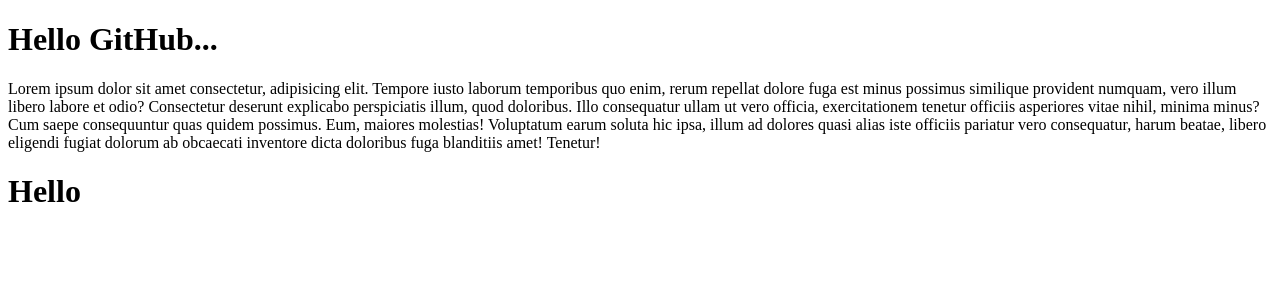
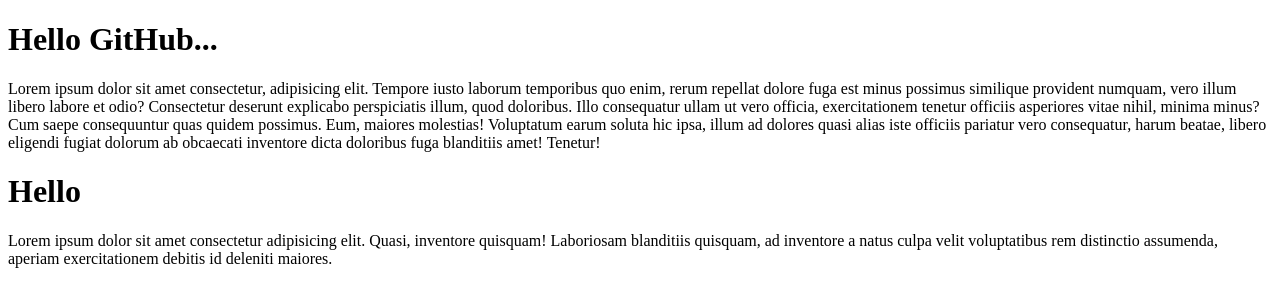
Before and after one commit to raheescodenex/ninja-list, a plain HTML site: page git-one/index.html in a window 1280 px wide. Drawn offline with Linux system fonts and the light colour scheme.

Commit message:
added new div

```diff
--- a/git-one/index.html
+++ b/git-one/index.html
@@ -12,5 +12,8 @@
     Consectetur deserunt explicabo perspiciatis illum, quod doloribus. Illo consequatur ullam ut vero officia, exercitationem tenetur officiis asperiores vitae nihil, minima minus? Cum saepe consequuntur quas quidem possimus. Eum, maiores molestias!
     Voluptatum earum soluta hic ipsa, illum ad dolores quasi alias iste officiis pariatur vero consequatur, harum beatae, libero eligendi fugiat dolorum ab obcaecati inventore dicta doloribus fuga blanditiis amet! Tenetur!</p>
     <h1>Hello</h1>
+    <div class="container">
+        <p>Lorem ipsum dolor sit amet consectetur adipisicing elit. Quasi, inventore quisquam! Laboriosam blanditiis quisquam, ad inventore a natus culpa velit voluptatibus rem distinctio assumenda, aperiam exercitationem debitis id deleniti maiores.</p>
+    </div>
 </body>
 </html>
```
